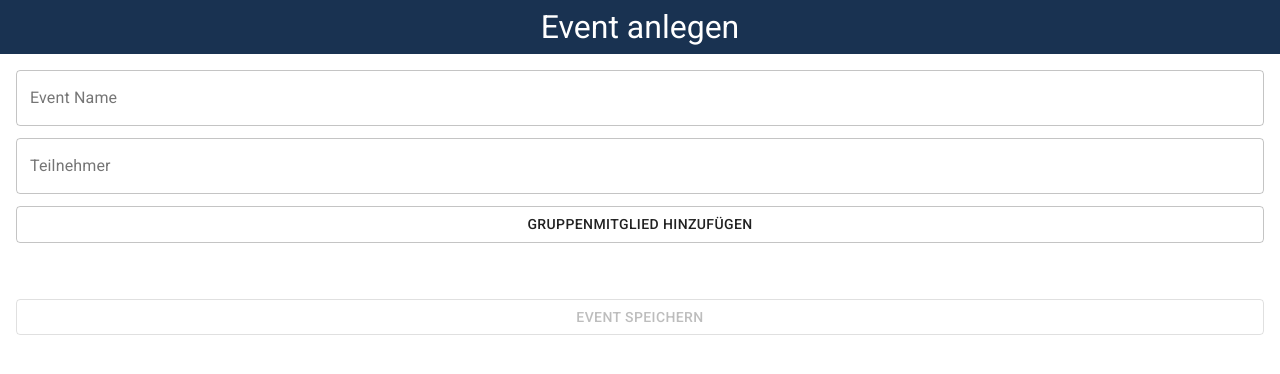
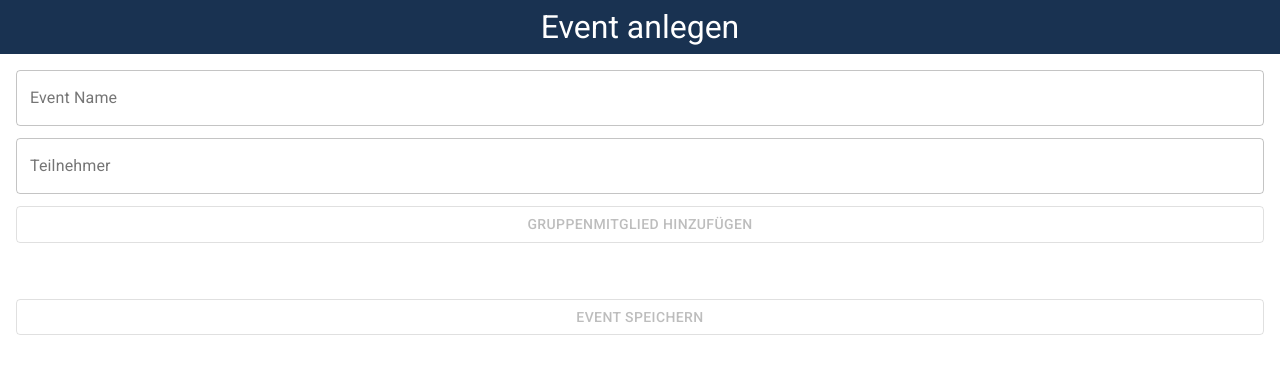
Before and after one commit to HennyHaelbich/Abschluss-Projekt-Reisekasse, a React (Create React App) app in the folder frontend/: page /new in a window 1280 px wide. Shown: the top 374 px of the page. Built offline with nearby package versions, Linux system fonts and the light colour scheme.

Commit message:
prevent members to be included more then one time in an Event

```diff
--- a/frontend/src/addEventPage/AddEventForm.js
+++ b/frontend/src/addEventPage/AddEventForm.js
@@ -15,6 +15,7 @@ export default function AddEventForm() {
     setMember,
     createEvent,
     error,
+    setError,
   } = useContext(EventContext);
   const [newMember, setNewMember] = useState('');
   const history = useHistory();
@@ -36,11 +37,16 @@ export default function AddEventForm() {
           label="Teilnehmer"
           value={newMember}
           helperText={error.message}
+          onClick={() => setError({ status: false, message: '' })}
           onChange={(event) => setNewMember(event.target.value)}
           variant="outlined"
         />
 
-        <Button variant="outlined" onClick={findUser}>
+        <Button
+          variant="outlined"
+          onClick={findUser}
+          disabled={newMember.length === 0}
+        >
           Gruppenmitglied hinzufügen
         </Button>
 
@@ -59,8 +65,23 @@ export default function AddEventForm() {
 
   function findUser(event) {
     event.preventDefault();
-    setMember(newMember);
+    let found = false;
+    for (let i = 0; i < members.length; i++) {
+      if (members[i].username === newMember) {
+        found = true;
+        break;
+      }
+    }
+    if (!found) {
+      setMember(newMember);
+    } else {
+      setError({
+        status: true,
+        message: 'Dieser Benutzer ist bereits Teil der Gruppe',
+      });
+    }
     setNewMember('');
+    console.log(members);
   }
 
   function saveEvent(event) {
--- a/frontend/src/contexts/EventContextProvider.js
+++ b/frontend/src/contexts/EventContextProvider.js
@@ -26,7 +26,15 @@ export default function EventContextProvider({ children }) {
 
   return (
     <EventContext.Provider
-      value={{ title, setTitle, members, setMember, createEvent, error }}
+      value={{
+        title,
+        setTitle,
+        members,
+        setMember,
+        createEvent,
+        error,
+        setError,
+      }}
     >
       {children}
     </EventContext.Provider>
```
Also changed, not shown: frontend/src/hooks/useUsers.js (deleted, +0 -20 lines).
